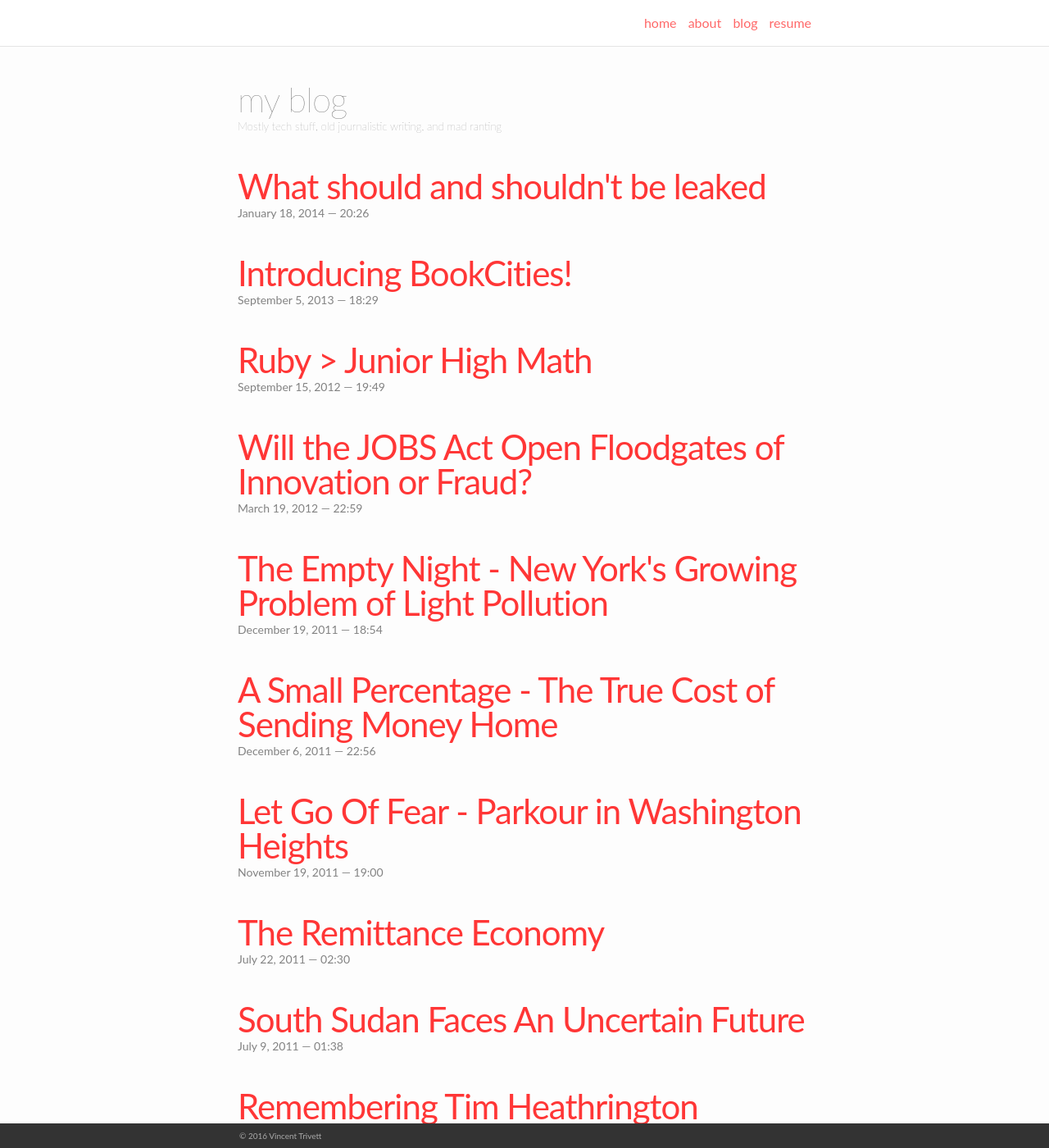
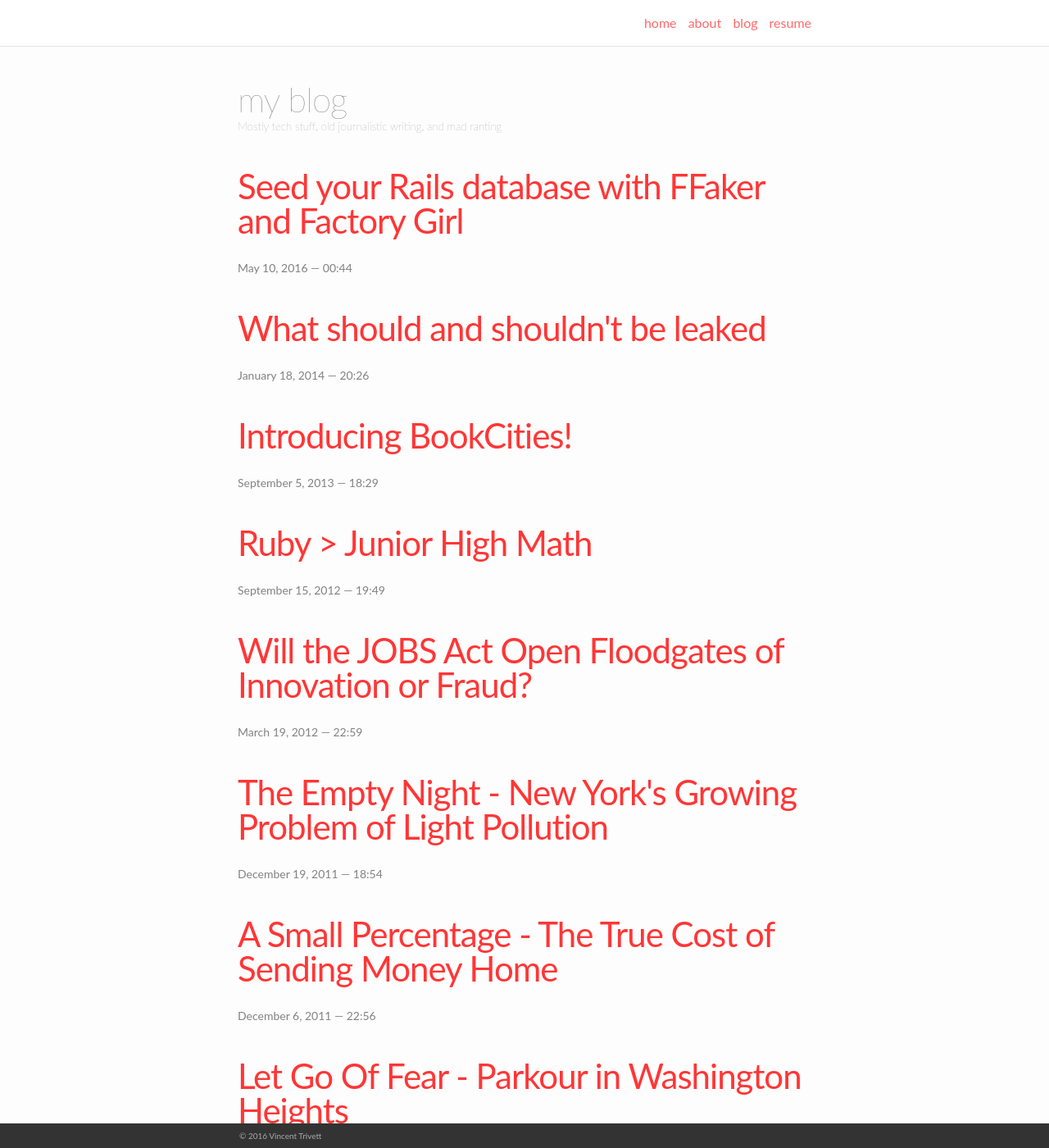
Before and after one commit to trivett/portfolio, a Jekyll site: the page built from blog.md, in a window 1280 px wide and 1400 px high. Shown: the whole window at 82% size. Built offline with Jekyll 4.4.1, drawn with Linux system fonts in a browser that asks for light colours; nearby versions of some CDN libraries; part of the change alters nothing that is shown.

Commit message:
blog post on seeding from other blog

````diff
--- /dev/null
+++ b/_posts/2016-05-09-pro-seeding-in-rails-factory-girl-ffaker.md
@@ -0,0 +1,193 @@
+---
+layout: post
+title: Seed your Rails database with FFaker and Factory Girl
+date: 2016-05-09 19:44:15.000000000 -05:00
+type: post
+published: true
+status: publish
+categories:
+- Blog
+tags:
+- rails
+- web development
+- seeding
+- tutorial
+- databases
+
+excerpt: "Make a production-like development environment in a few minutes."
+---
+
+When developing a Ruby on Rails application, it helps to simulate a real production environment. When testing out the layout of a page for instance, you need to see how your views render objects from the database in the browser. Without stuff in the database to render, you can't effectively test that functionality.
+
+You can get quite far by manually inputing fake data through the Rails console, or using the front-end input forms on your site. This works, but there are a few drawbacks to this approach. First, if you ever have to reset your development database (it happens!) or work on another machine, you have to repeat the process to get something on the screen. Also, if you are working with a team, each developer has to input their own data. It's also impractical to manually input enough data to simulate the amount of data the production environment has to handle. Having to think of realistic fake information to put into a form can be a major time suck.
+
+Fortunately, Rails ships with a built-in feature called _seeds_, where you can code in development and test data. With third-part gems [Factory Girl](https://github.com/thoughtbot/factory_girl) and [FFaker](https://github.com/ffaker/ffaker), you don't have to waste time typing content to get a realistic-looking development database.
+
+
+## Setting up
+
+
+To demonstrate, let's make a simple app called `messenger` where users can post messages, a bit like Twitter. Feel free to skip this step if you already have a suitable app to work with.
+
+Start by initializing a new project from the command line:
+
+```
+$ rails new -d postgresql messenger
+```
+
+>We specify PostgreSQL as the database management system rather than the Rails default of SQLite. In case you aren't familiar with it, Postgres is a powerful free and open source database management system that is very popular with Rails developers. Heroku, a popular service for easily deploying web apps to the web, provides a Postgres database by default. You can use SQLite in development and Postgres in production, but keeping parity between your development and production environments helps avoid subtle, hard-to-find bugs. If it's your first time encountering Postgres, GoRails has a great [guide](https://gorails.com/setup/osx/10.10-yosemite#database) for getting started.
+
+
+Once that runs, we can set up the underlying database for the app with rake:
+
+```
+$ rake db:migrate
+```
+
+This app will have two models: User and Message. Messages will belong to users, just like in a normal microblog network. We'll use the handy Rails generators to create those models and the migration files that we need to turn them into tables in the database by running the following in your terminal:
+
+```
+$ rails g model user screenname:string email:string
+
+$ rails g model message:string body:string user:references
+```
+
+The first command gives us the `User` model and table with screenname and email as columns. If you leave off the `:string` data type, you will get the same result, as string is default. The second creates the `Message` table with body as the sole attribute. It also sets up the `belongs_to` relationship between `User` and `Message`. The `Message` model in `app/models/message.rb` already has the `belongs_to :user` code written for you. The next step is to specify the `has_many` relationship in the `User` model like so:
+
+**app/models/user.rb**
+
+```
+class User < ActiveRecord::Base
+  has_many :messages
+end
+```
+
+Now, since we created new database migrations, we have to execute them so our changes are reflected in the database:
+
+```
+$ rake db:migrate
+```
+
+You should see output along these lines:
+
+```
+$ rake db:migrate
+== 20160509232809 CreateUsers: migrating ======================================
+-- create_table(:users)
+   -> 0.0321s
+== 20160509232809 CreateUsers: migrated (0.0322s) =============================
+
+== 20160509232816 CreateMessages: migrating ===================================
+-- create_table(:messages)
+   -> 0.0214s
+== 20160509232816 CreateMessages: migrated (0.0215s) ==========================
+```
+
+Let's test out the setup of these models in the Rails console to make sure the relationship is right. First open the console with `$ rails console` or `$ rails c` for short. Your prompt will change to a `>` and you can enter data directly.
+
+```
+> u = User.create(screenname: "motherofdragons16", email: "dtargaryen@hotmail.com")
+
+> m = u.messages.create(body: "burnin it up today!")
+```
+
+If this works, it proves that we can create users, and that those users have a collection of messages. We are ready to continue.
+
+## Factory Girl and FFaker
+
+Typing in a large number of messages for multiple users through the console can be tedious, and it wastes your precious time and creativity that should be spent coding. We are going to introduce Factory Girl and FFaker to the app to take this off of your plate.
+
+Factory Girl might be familiar to you if you have experience testing Rails applications. This popular gem stamps out data according to a pattern for testing, kind of like how a factory cranks out hundreds of similar objects. The interface for creating instances of a class is easy to get the hang of, as you will see. Factory Girl is most often used in automated tests, but it can be called upon to manufacture data in development as well.
+
+FFaker is another fantastic gem that comes with a massive multilingual library of realistic-looking random data such as addresses, names, screen names, companies, product names, currencies, sports, Social Security numbers, and so on. It even has ready-made pretentious catch phrases for corporations! FFaker is a natural companion to Factory Girl for filling your development or test databases, and it saves you a lot of time typing nonsense or looking up and pasting in filler text like lorem ipsum.
+
+First, we need to declare this dependency in the `Gemfile`. Be sure to place this in the development and test groups. We don't want to fill teh production app with fake users and messages.
+
+
+**Gemfile**
+
+```
+group :development, :test do
+  # Call 'byebug' anywhere in the code to stop execution and get a debugger console
+  gem 'byebug'
+  gem 'factory_girl_rails'
+  gem 'ffaker'
+end
+```
+
+As always, to use these gems, we have to install with bundler:
+
+```
+$ bundle install
+```
+
+Now we have access to `factory_girl_rails` and `ffaker` throughout the application. Without any further configuration, we can see the value of FFaker in real time in the console. Let's demonstrate with the `Company` module of the library. You can peruse the [complete FFaker reference](https://github.com/ffaker/ffaker/blob/master/REFERENCE.md) on GitHub for more ideas that might fit your app better.
+
+```
+$ rails c
+> FFaker::Company.name
+=> "Keebler and Sons"
+> FFaker::Company.position
+=> "General Secretary"
+> FFaker::Company.catch_phrase
+=> "Switchable clear-thinking firmware"
+```
+
+In this context, both `FFaker` and `FFaker::Company` are modules, and `.name` is a method within `FFaker::Company`. It returns a string of a somewhat believable random company name from the library. As with all open source software, you can see the [source code](https://github.com/ffaker/ffaker/blob/master/lib/ffaker/company.rb) of the gem to see how it works.
+
+Now let's use some fake data from FFaker in conjunction with Factory Girl. The first step is to define a ruby file to act as your "factory." The default location for factories is in `test/factories`. Here is some example code for creating a factory, in this case, a factory to create users in our example app.
+
+
+**test/factories/user.rb**
+
+```
+FactoryGirl.define do
+  factory :user do
+    screenname { FFaker::Internet.user_name }
+    email { FFaker::Internet.email }
+  end
+end
+```
+
+This factory corresponds well to the `User` Active Record model. The screenname and email attributes will be filled with a random string from the [FFaker::Internet module](https://github.com/ffaker/ffaker/blob/master/REFERENCE.md#ffakerinternet).
+
+Factory Girl gives you an intutive interface for cranking data out of the user factory you just built. Again, we can try it out in the console:
+
+```
+$ rails c
+> FactoryGirl.create(:user)
+### This makes one new user
+> FactoryGirl.create_list(:user, 10)
+### This makes 10 new users with one line of code!
+```
+
+These are just two methods that FactoryGirl comes with. You can find a more complete catalog of its capabilities on the project's [GitHub repo](https://github.com/thoughtbot/factory_girl/blob/master/GETTING_STARTED.md) or in the [official documentation](http://www.rubydoc.info/gems/factory_girl_rails).
+
+You now have a tireless printing press for making users.
+
+## Seeding your database
+
+Rails comes with a built-in way to fill a database with stuff called _seeds_. You can find this file in `db/seeds.rb`. Essentially, anything that you run from the Rails console to create or manipulate Active Record models can be written here and be reused whenever necessary. You can seed a database with the `rake db:seed` command. In case you need to set up on a new machine or if you mess up your local database and reset it with `rake db:reset`, your whole database will be wiped out and re-seeded with `seeds.rb.`
+
+Without Factory Girl and FFaker, you would have to manually write a `.create` statement for every object that you want to create in `seeds.rb`. Furthermore, if you seed twice with hard-coded content, you then have duplicates. This is the real strength of Factory Girl and FFaker. You can seed as much as you like in no time with little chance of duplicated data.
+
+With those two gems, you can use a loop to make as many unique objects you want. Try this in `seeds.rb`:
+
+**db/seeds.rb**
+
+```
+FactoryGirl.create_list(:user, 20)
+
+User.all.each do |user|
+  10.times do
+    user.messages.create(body: FFaker::HipsterIpsum.phrase)
+  end
+end
+
+```
+
+The first line creates ten users with the user factory you defined earlier. The following code loops over all of the users and creates ten messages to belong to each one. The messages are nonsense generated from the [FFaker HipsterIpsum](https://github.com/ffaker/ffaker/blob/master/REFERENCE.md#ffakerhipsteripsum) module. Run `rake db:seed` and boom!
+
+With six lines of code you have hundreds of rows in your database, all real-seeming and unique. If you want more data, you can just run `rake db:seed` again or increase the number of users or messages you create for each.
+
+Now if you ever lose your database in development or take on a new collaborator, nobody has to type out pointless fake data to work with. You can even use this approach to test how your app handles foreign language input and the load of a huge amount of data to see how that affects performance.
--- a/_sass/_layout.scss
+++ b/_sass/_layout.scss
@@ -142,6 +142,8 @@ font-size: 36px;
 .post-content {
 h2 {
 font-size: 42px;
+margin-bottom: 25px;
+
 @include media-query($on-laptop) {
 font-size: 28px;
         }
````
